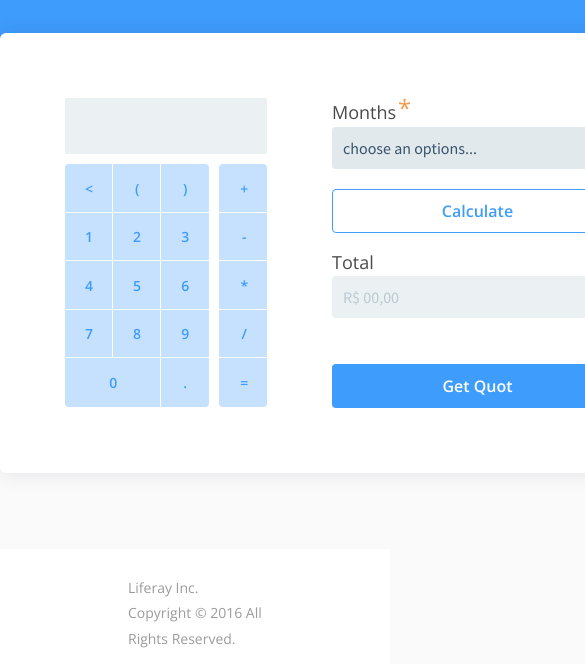
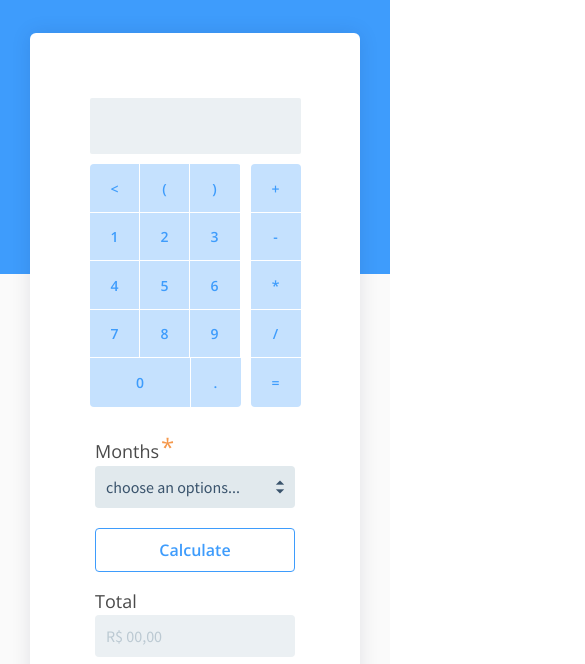
Before and after one commit to interaminense/personal-loan, a website: page public/index.html in a window 390 px wide. Shown: the part 174-838 px from the top of the page, 585 px wide, since content can reach past the window. Drawn offline with nearby package versions, Linux system fonts and the light colour scheme.

Commit message:
add Responsiveness

```diff
--- a/public/css/app.css
+++ b/public/css/app.css
@@ -1,8 +1,15 @@
+/* Fonts */
 @import url('https://fonts.googleapis.com/icon?family=Material+Icons');
 @import url('https://fonts.googleapis.com/css?family=Open+Sans:300,400,600');
 @import url('https://fonts.googleapis.com/css?family=Source+Sans+Pro:400,600');
 
+/* Variables */
 @import url('components/variables.css');
+
+/* Loan */
 @import url('components/loan.css');
+@import url('components/loan-responsive.css');
+
+/* Components */
 @import url('components/calculator.css');
 @import url('components/select.css');
--- /dev/null
+++ b/public/css/components/loan-responsive.css
@@ -0,0 +1,22 @@
+@media screen and (max-width: 1440px) {}
+
+@media screen and (max-width: 1024px) {}
+
+@media screen and (max-width: 768px) {
+    .loan .loan__form {
+        height: auto;
+        flex-direction: column;
+        margin: 30px;
+        width: calc(100% - 60px);
+    }
+
+    .loan .loan__form__side-left,
+    .loan .loan__form__side-right {
+        width: 100%;
+        margin: 0 0 30px 0;
+        display: flex;
+        justify-content: center;
+    }
+}
+
+@media screen and (max-width: 425px) {}
--- a/public/css/components/loan.css
+++ b/public/css/components/loan.css
@@ -66,7 +66,8 @@ h3 {
 }
 
 .loan .loan__container {
-  width: var(--w-container);
+  width: 100%;
+  max-width: var(--w-container);
   margin: 0 auto;
 }
 .loan .loan__container.loan__container--form {
--- a/public/index.html
+++ b/public/index.html
@@ -5,6 +5,7 @@
   <title>Personal Loan</title>
   <meta charset="UTF-8">
   <meta name="viewport" content="width=device-width, initial-scale=1">
+  <link rel="icon" type="image/png" href="img/favicon.png">
   <link href="css/app.css" rel="stylesheet">
 </head>
 
@@ -103,7 +104,7 @@
             </div>
           </div>
 
-          <button type="submit" name="btnGetQuot" class="loan__btn loan__btn-default loan__btn-block">Get Quot</button>
+          <button type="submit" name="btnGetQuot" class="loan__top-gap loan__btn loan__btn-default loan__btn-block">Get Quot</button>
 
         </div>
 
```
Also changed, not shown: public/css/components/responsive.css (added), public/img/favicon.png (added).
